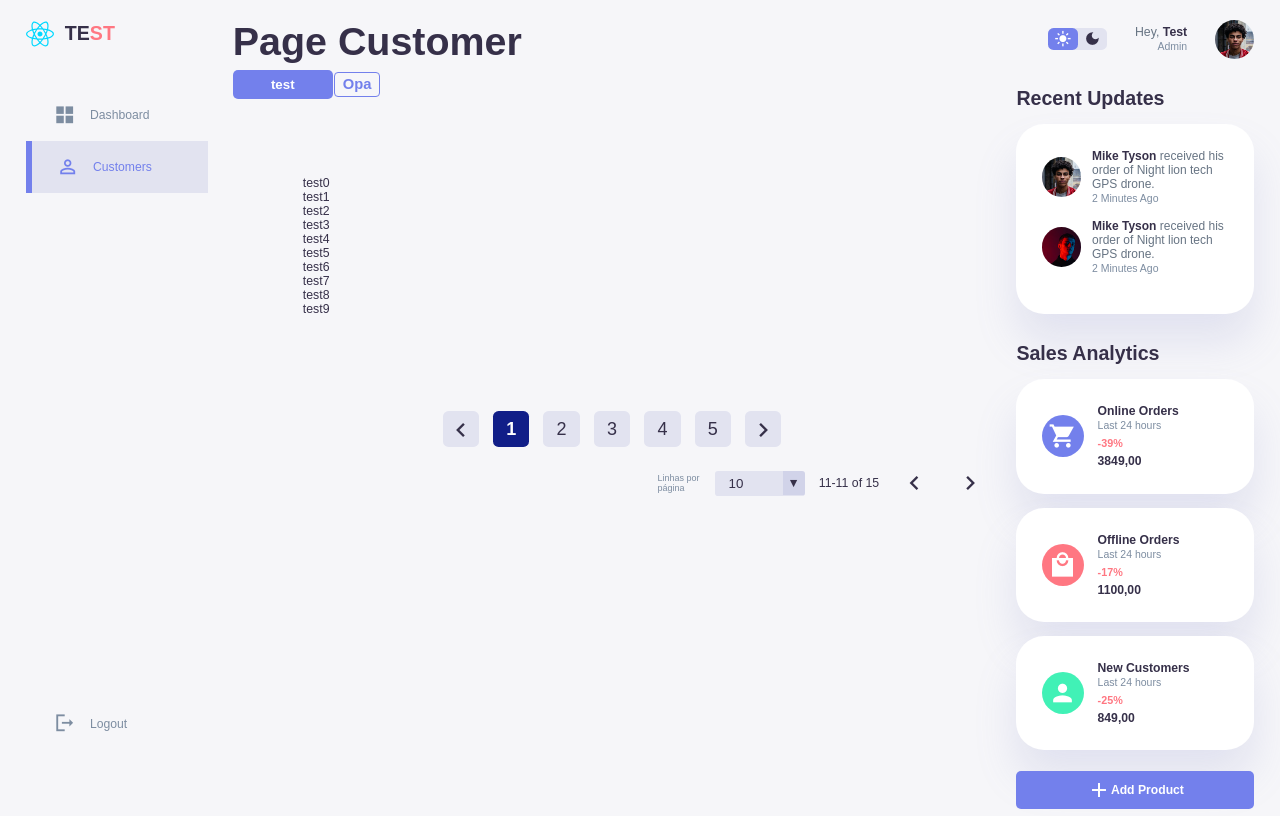
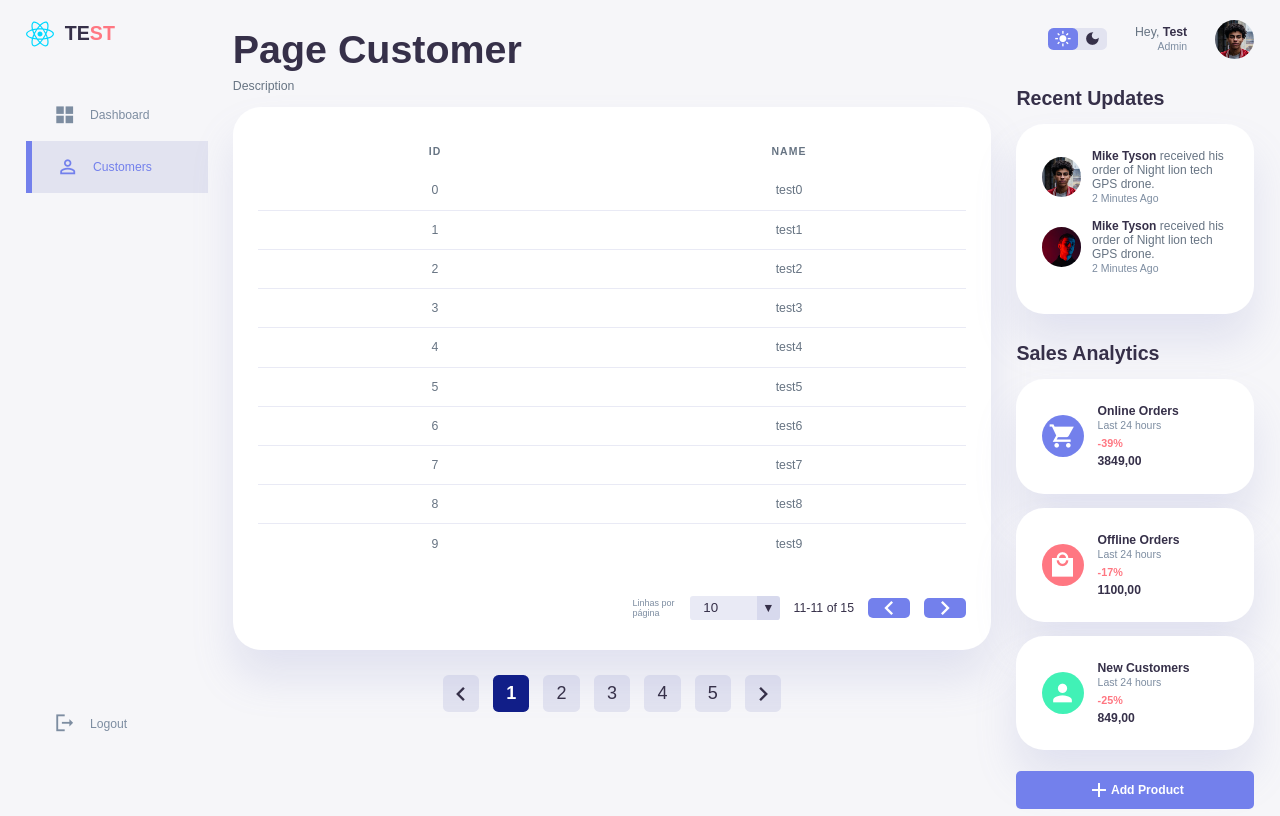
Before and after one commit to dxdns/react-components, a React (Vite) app: page /customer in a window 1280 px wide. Built offline with nearby package versions, Linux system fonts and the light colour scheme.

Commit message:
button table pagination

```diff
--- a/src/components/table-pagination/index.tsx
+++ b/src/components/table-pagination/index.tsx
@@ -1,3 +1,4 @@
+import Button from "../button"
 import Icon from "../icon"
 import Select from "../select"
 import "./style.css"
@@ -15,8 +16,12 @@ export default function TablePagination() {
             </div>
             <span>11-11 of 15</span>
             <div>
-                <Icon name="chevron_left" variant="text" />
-                <Icon name="chevron_right" variant="text" />
+                <Button>
+                    <Icon name="chevron_left" variant="text" />
+                </Button>
+                <Button>
+                    <Icon name="chevron_right" variant="text" />
+                </Button>
             </div>
         </div>
     )
--- a/src/components/table-pagination/style.css
+++ b/src/components/table-pagination/style.css
@@ -1,4 +1,6 @@
 .table-pagination {
+    padding-top: 2rem;
+
     &,
     >div {
         display: flex;
@@ -6,12 +8,23 @@
         gap: 1rem;
         /* word-break: break-all; */
         justify-content: flex-end;
+    }
 
-        >span.options-text {
-            /* min-width: 80px; */
-            font-size: 9px;
-            font-weight: 400;
-            color: var(--color-info-dark);
-        }
+    >div>span.options-text {
+        /* min-width: 80px; */
+        font-size: 9px;
+        font-weight: 400;
+        color: var(--color-info-dark);
+    }
+
+    .button {
+        /* background: none; */
+        /* border: none; */
+        /* color: var(--color-dark); */
+        /* padding: 0; */
+        /* margin: 0; */
+        height: 20px;
+        display: flex;
+        align-items: center;
     }
 }
--- a/src/index.css
+++ b/src/index.css
@@ -77,7 +77,7 @@ img {
 
 h1 {
   font-size: 3.2em;
-  line-height: 1.1;
+  line-height: 1.5;
 }
 
 h2 {
--- a/src/pages/customer/index.tsx
+++ b/src/pages/customer/index.tsx
@@ -1,8 +1,8 @@
 import React from "react"
-import Badge from "../../components/badge"
-import Button from "../../components/button"
 import Pagination from "../../components/pagination"
 import TablePagination from "../../components/table-pagination"
+import DataTable from "../../components/data-table"
+import Card from "../../components/card"
 
 export default function Customer() {
     const [currentPage, setCurrentPage] = React.useState(1)
@@ -17,26 +17,17 @@ export default function Customer() {
     return (
         <>
             <h1>Page Customer</h1>
-            <Button style={{ width: 100 }}>
-                test
-            </Button>
-            <Badge variant="outlined">
-                Opa
-            </Badge>
-            <div style={{ padding: "5rem" }}>
-                <ul>
-                    {result.map((item) => (
-                        <li key={item.id}>{item.name}</li>
-                    ))}
-                </ul>
-            </div>
+            <p>Description</p>
+            <Card>
+                <DataTable data={result} />
+                <TablePagination />
+            </Card>
             <Pagination
                 count={data.length}
                 rowsPerPage={rowsPerPage}
                 currentPage={currentPage}
                 onPageChange={(newPage) => setCurrentPage(newPage)}
             />
-            <TablePagination />
         </>
     )
 }
```
